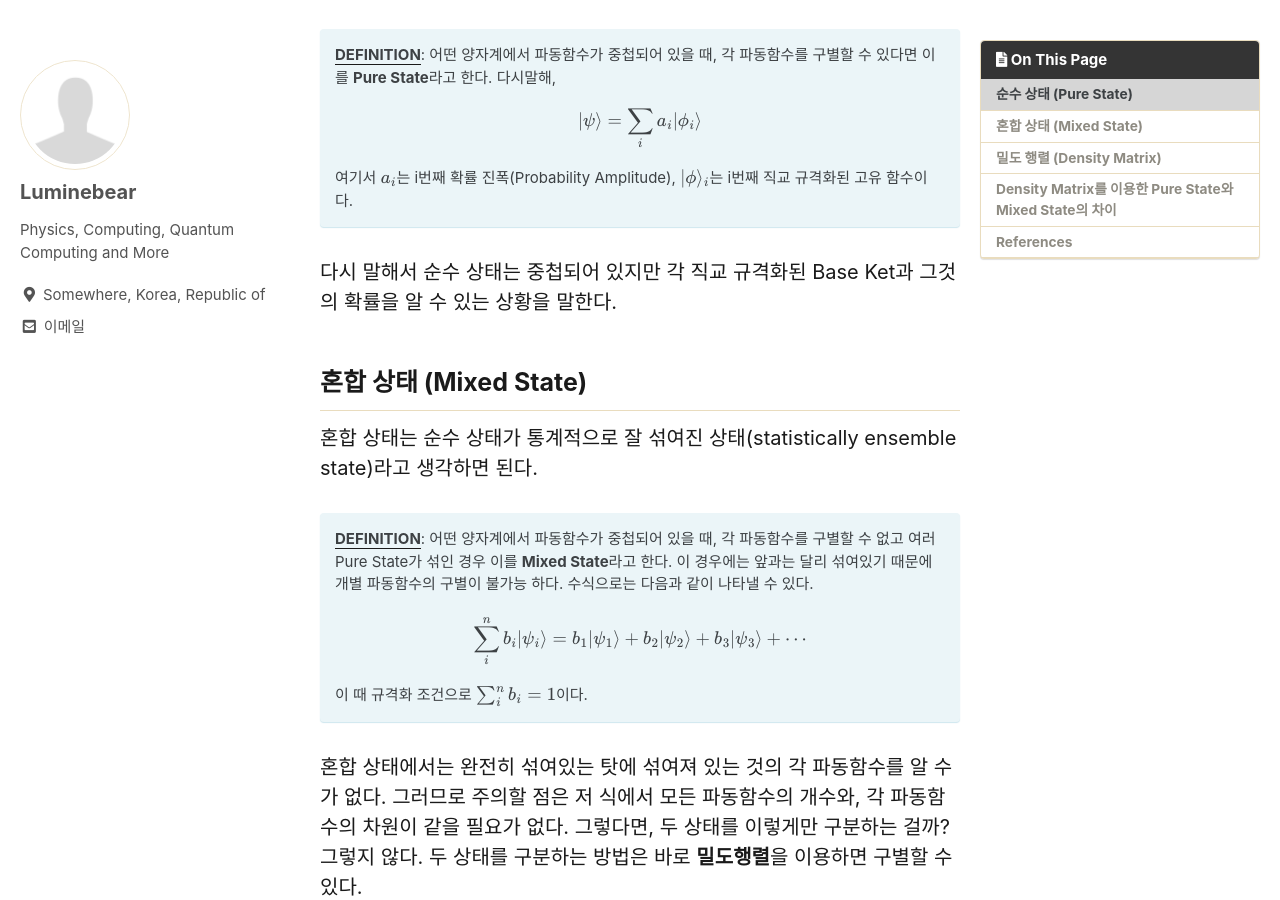
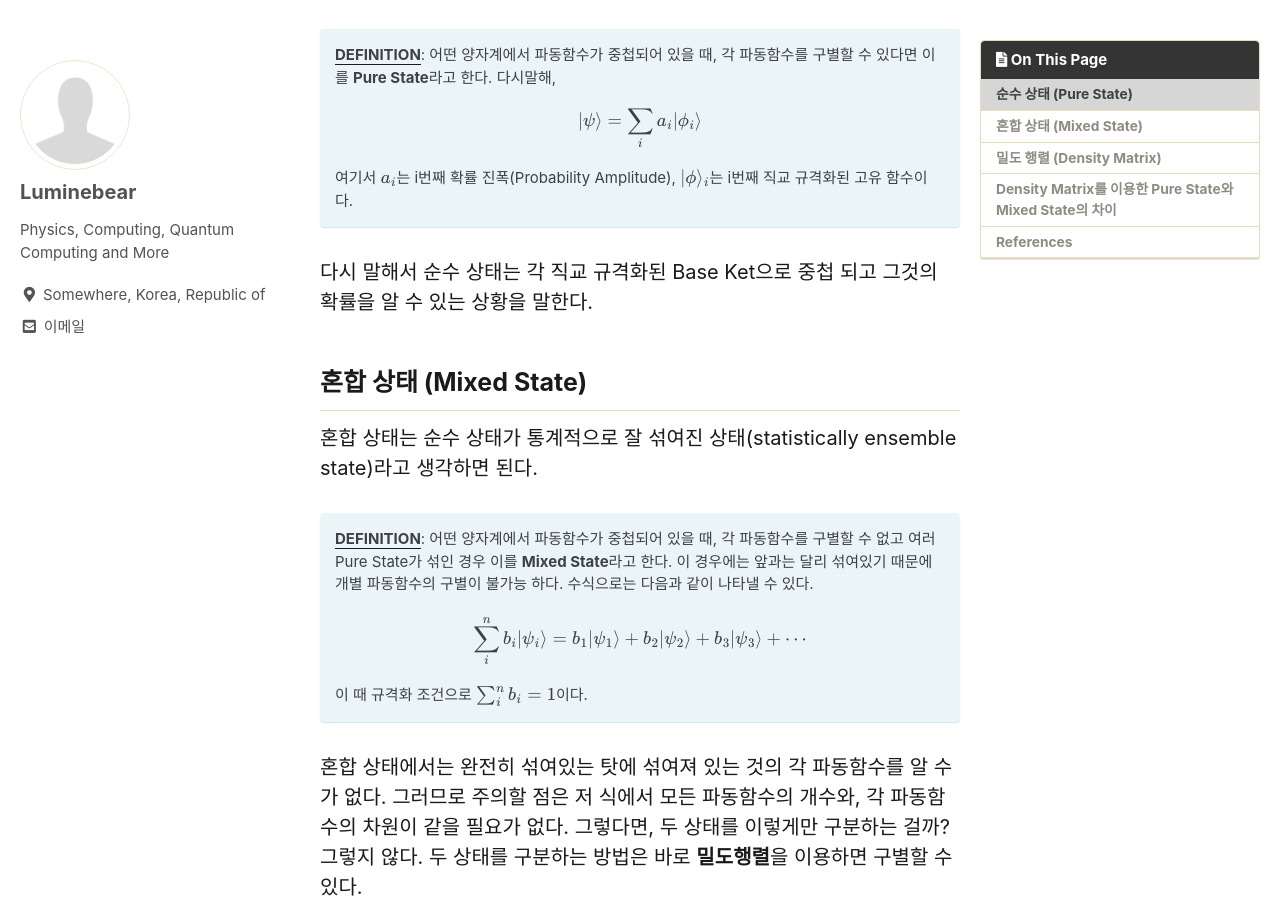
Before and after one commit to Luminebear/Luminebear.github.io, a Jekyll site: the page built from _posts/2021-01-05-PureandMixed.md, in a window 1280 px wide and 900 px high, scrolled down 529 px. Built offline with Jekyll 4.4.1, drawn with Linux system fonts in a browser that asks for light colours; cached includes are drawn as plain includes; some web fonts are replaced; comment, search, counter and statistics services are not loaded.

Commit message:
Edit Post

```diff
--- a/_posts/2021-01-05-PureandMixed.md
+++ b/_posts/2021-01-05-PureandMixed.md
@@ -30,7 +30,7 @@ $$
 {% endcapture %}
 <div class="notice--info">{{ notice-2 | markdownify }}</div>
 
-다시 말해서 순수 상태는 중첩되어 있지만 각 직교 규격화된 Base Ket과 그것의 확률을 알 수 있는 상황을 말한다.
+다시 말해서 순수 상태는 각 직교 규격화된 Base Ket으로 중첩 되고 그것의 확률을 알 수 있는 상황을 말한다.
 
 ## 혼합 상태 (Mixed State)
 혼합 상태는 순수 상태가 통계적으로 잘 섞여진 상태(statistically ensemble state)라고 생각하면 된다.
```
